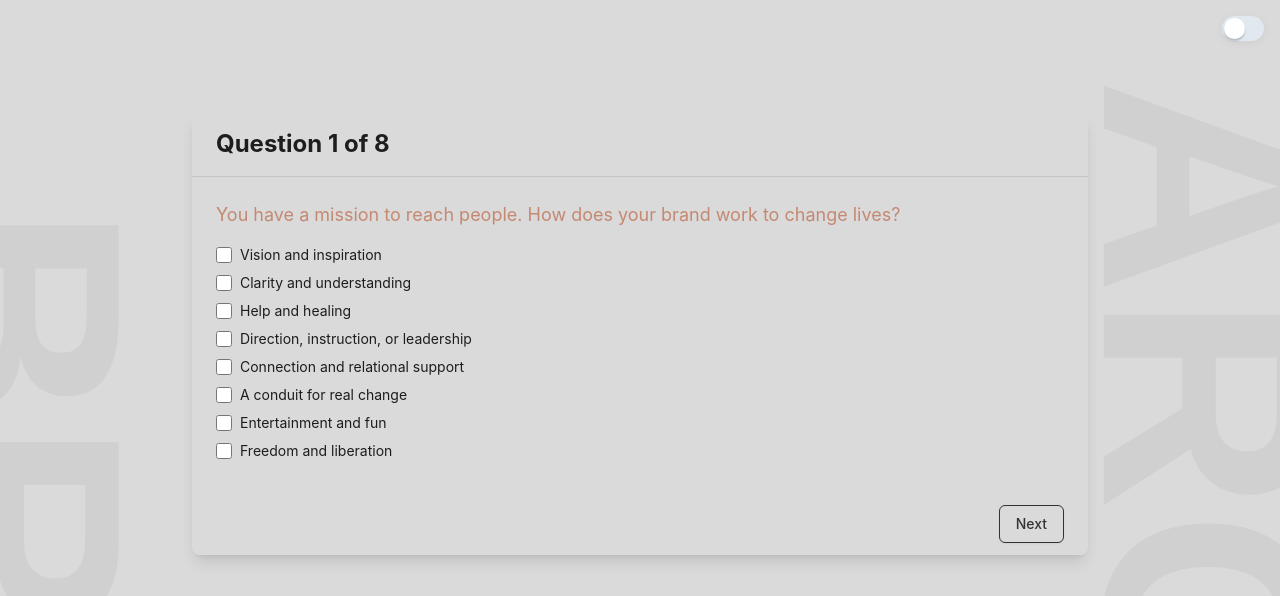
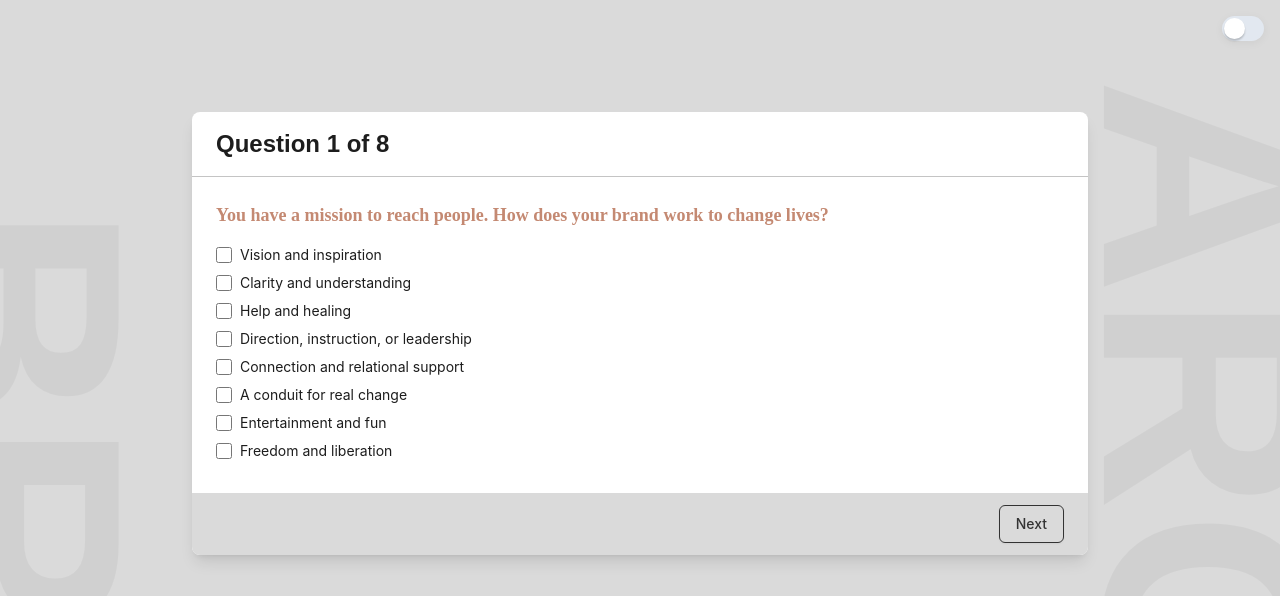
Before and after one commit to jmeyer1220/interactive-questionnaire, a Next.js app: page / in a window 1280 px wide. Shown: the top 596 px of the page. Built offline with nearby package versions, Linux system fonts and the light colour scheme; a web font is replaced by a local one.

Commit message:
Updating styles

```diff
--- a/components/ArchetypeQuiz.js
+++ b/components/ArchetypeQuiz.js
@@ -579,7 +579,7 @@ const ArchetypeQuiz = () => {
         <ThemeToggle theme={theme} toggleTheme={toggleTheme} />
       </div>
       <div className="border-t border-gray-200 px-4 py-5 sm:p-6">
-        <p className="mb-4 text-lg text-gray-500">
+        <p className="mb-4 text-lg text-gray-500 font-bold">
           {questions[currentQuestion].question}
         </p>
         {questions[currentQuestion].options.map((option, index) => (
--- a/styles/globals.css
+++ b/styles/globals.css
@@ -118,7 +118,7 @@ html[data-theme="dark"] {
 }
 
 [data-theme="light"] .bg-white  {
-  background-color: var( --neutral-light-30:);
+  background-color: var( --white);
 }
 
 [data-theme="dark"] .bg-white  {
@@ -136,3 +136,11 @@ html[data-theme="dark"] {
 h1 {
   font-family: 'Morganite', sans-serif;
 }
+
+h3 {
+  font-family: 'Abel', sans-serif;
+}
+
+p {
+  font-family: 'Vollkorn', serif;
+}
```
